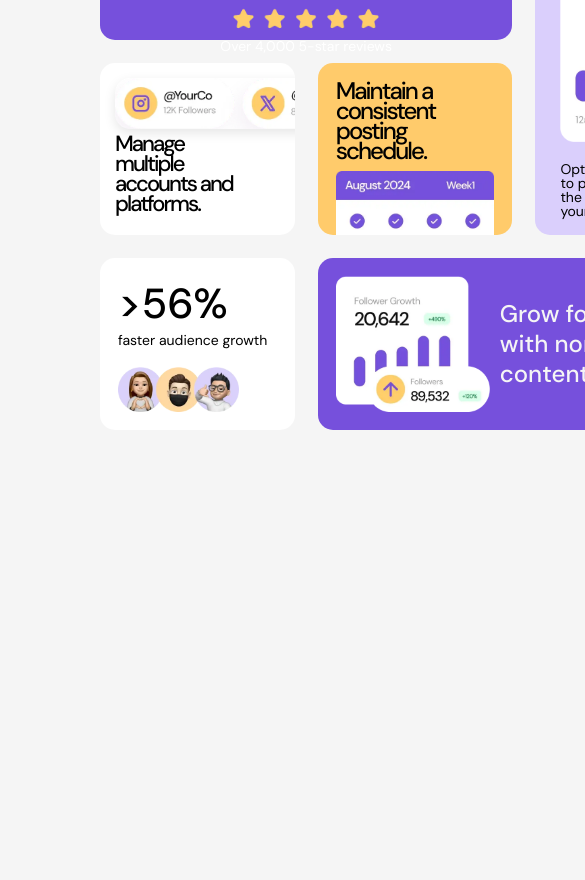
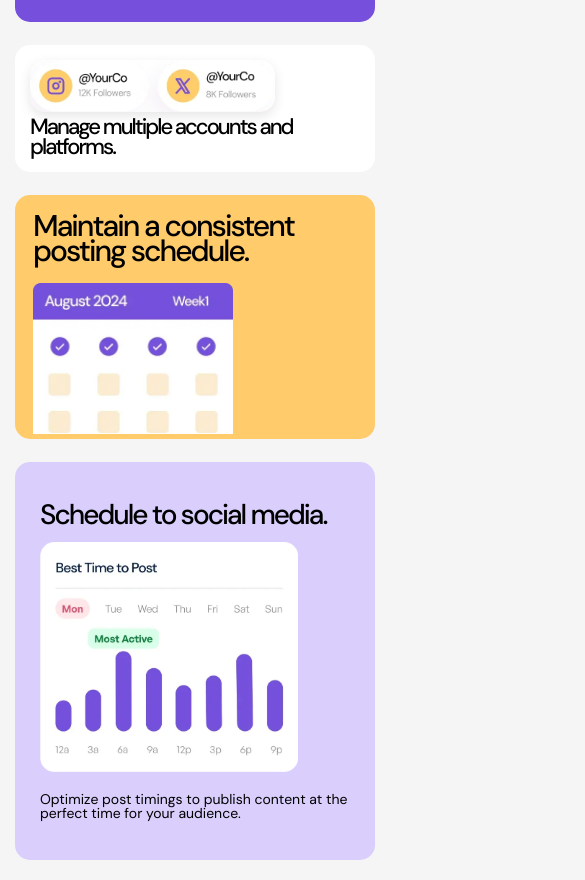
Before and after one commit to t-e-n-i/Bento-Grid-Project---Frontend-Mentor-Challenge, a plain HTML site: page index.html in a window 390 px wide. Shown: the part 866-1746 px from the top of the page, 585 px wide, since content can reach past the window. Before the commit the page ends 1296 px from the top, so only its background shows below. Drawn offline with Linux system fonts and the light colour scheme.

Commit message:
Update styles.css
Added responsiveness

```diff
--- a/styles.css
+++ b/styles.css
@@ -214,8 +214,80 @@ body {
     padding-left: 9.5px;
 }
 
+@media screen and (max-width: 450px) {
 
-@media screen and (max-width: 375px) {
+    body {
+        margin: 30px 15px;
+    }
 
+    .adjuster {
+        display: flex;
+        flex-direction: column;
+    }
 
+    .container-1 {
+        display: flex;
+        flex-direction: column;
+        order: 2;
+        margin: 0;
+    }
+
+    .container-2 {
+        display: flex;
+        flex-direction: column;
+        order: 1;
+    }
+
+    .item-1 {
+        order: 1;
+    }
+
+    .item-2 {
+        order: 2;
+    }
+
+    .item-3 {
+        order: 1;
+        padding: 40px 53px;
+    }
+
+    .item-4 {
+        order: 4;
+    }
+
+    .item-5 {
+        order: 2;
+        /* height: 200px; */
+    }
+
+    .item-5 h2 {
+        margin: 0;
+    }
+
+    .item-6 {
+        order: 3;
+        padding-right: 25px;
+        max-height: 236.07px;
+    }
+
+    .item-6 h2 {
+        font-size: 30px;
+        padding-right: 30px;
+        line-height: 25px;
+        margin-bottom: 20px;
+    }
+
+    .item-6 img {
+        width: 200px;
+        overflow: visible;
+
+    }
+
+    .item-7 {
+        order: 6;
+    }
+
+    .item-8 {
+        order: 5;
+    }
 }
```
